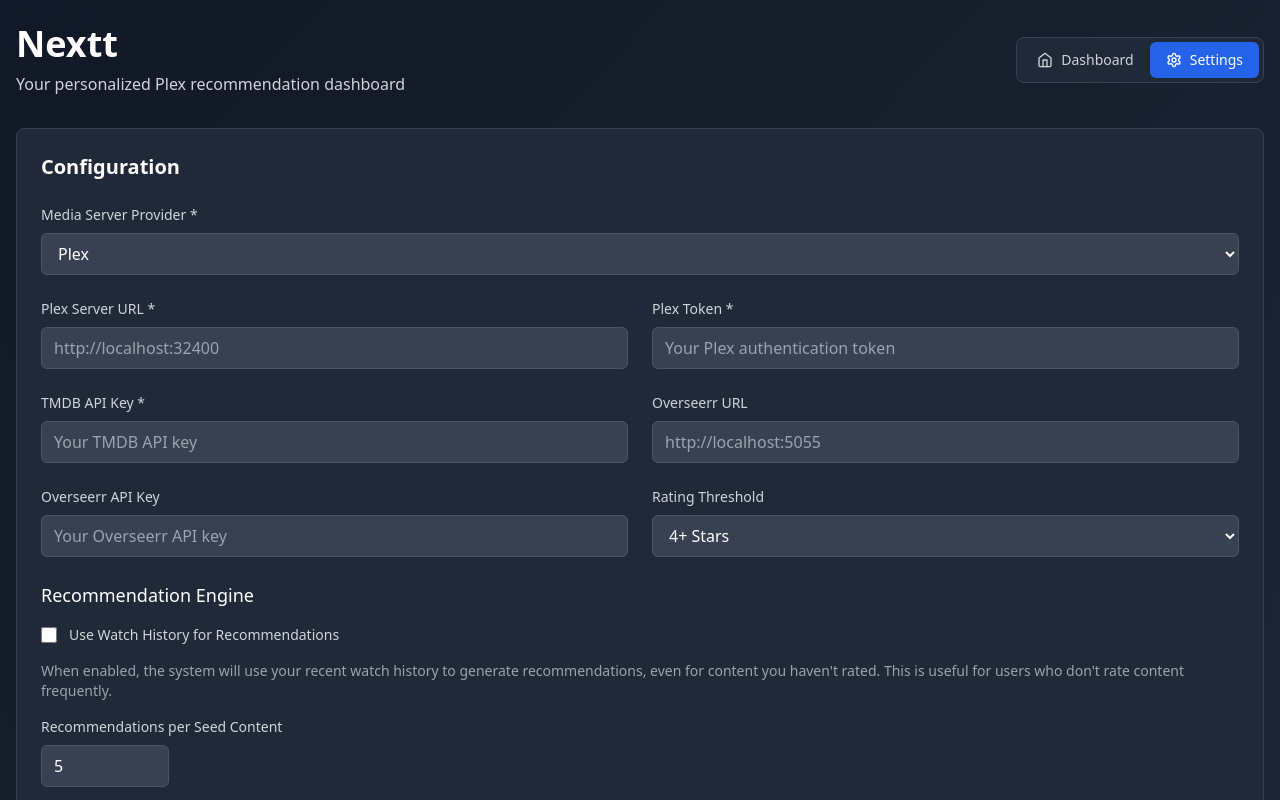
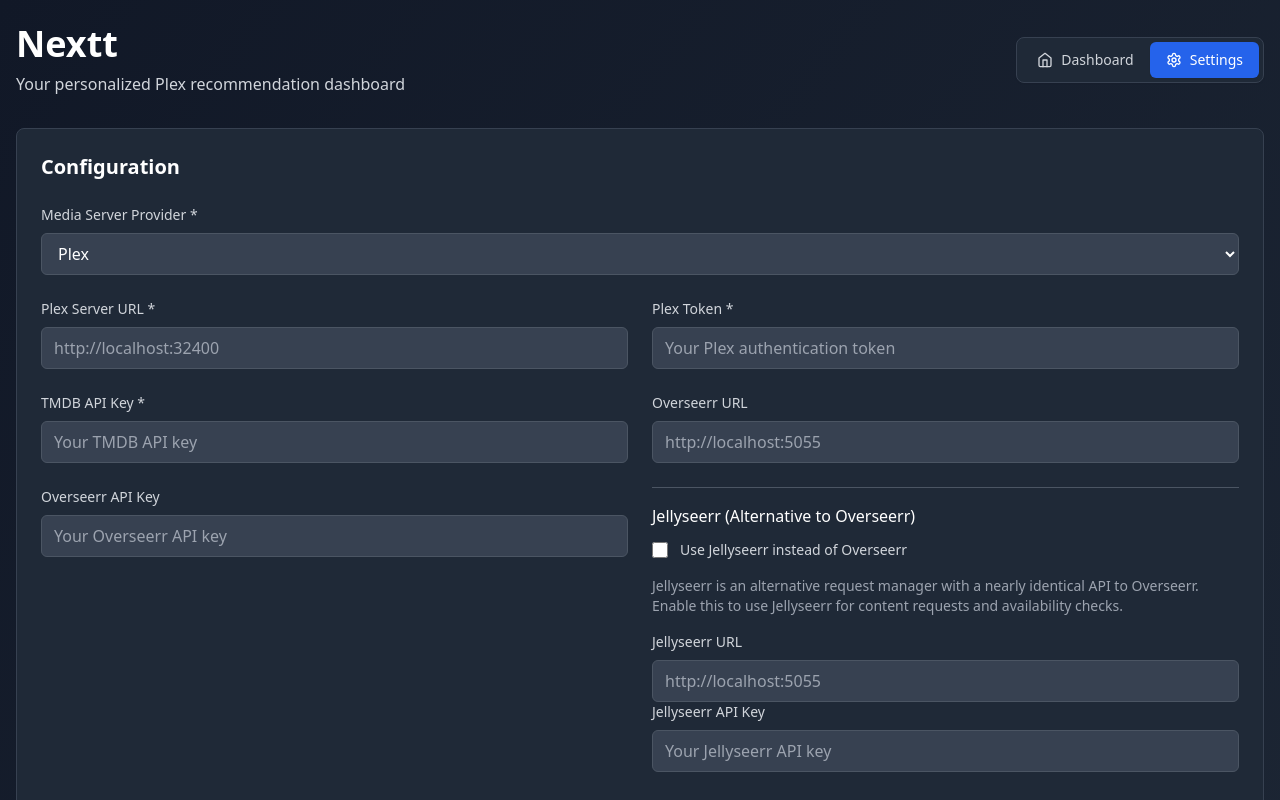
Before and after one commit to WhiskeyCoder/Nextt, a React (Vite) app: page / in a window 1280 px wide. Both pictures are taken after a click on the button "Settings". Shown: the top 800 px of the page. Built offline with nearby package versions, Linux system fonts and the light colour scheme; no server answers.

Commit message:
Update ConfigForm.tsx

```diff
--- a/src/components/ConfigForm.tsx
+++ b/src/components/ConfigForm.tsx
@@ -174,6 +174,55 @@ export function ConfigForm({ config, onConfigChange }: ConfigFormProps) {
           />
         </div>
 
+        {/* Jellyseerr Configuration */}
+        <div className="border-t border-gray-600 pt-4">
+          <h4 className="text-md font-medium text-white mb-3">Jellyseerr (Alternative to Overseerr)</h4>
+
+          <div className="flex items-center space-x-3 mb-4">
+            <input
+              type="checkbox"
+              id="useJellyseerr"
+              checked={config.useJellyseerr}
+              onChange={(e) => updateConfig('useJellyseerr', e.target.checked)}
+              className="w-4 h-4 text-blue-600 bg-gray-700 border-gray-600 rounded focus:ring-blue-500 focus:ring-2"
+            />
+            <label htmlFor="useJellyseerr" className="text-sm font-medium text-gray-300">
+              Use Jellyseerr instead of Overseerr
+            </label>
+          </div>
+
+          <p className="text-sm text-gray-400 mb-4">
+            Jellyseerr is an alternative request manager with a nearly identical API to Overseerr.
+            Enable this to use Jellyseerr for content requests and availability checks.
+          </p>
+
+          <div>
+            <label className="block text-sm font-medium text-gray-300 mb-2">
+              Jellyseerr URL
+            </label>
+            <input
+              type="url"
+              value={config.jellyseerrUrl}
+              onChange={(e) => updateConfig('jellyseerrUrl', e.target.value)}
+              placeholder="http://localhost:5055"
+              className="w-full px-3 py-2 bg-gray-700 border border-gray-600 text-white rounded-md focus:outline-none focus:ring-2 focus:ring-blue-500 focus:border-transparent"
+            />
+          </div>
+
+          <div>
+            <label className="block text-sm font-medium text-gray-300 mb-2">
+              Jellyseerr API Key
+            </label>
+            <input
+              type="password"
+              value={config.jellyseerrApiKey}
+              onChange={(e) => updateConfig('jellyseerrApiKey', e.target.value)}
+              placeholder="Your Jellyseerr API key"
+              className="w-full px-3 py-2 bg-gray-700 border border-gray-600 text-white rounded-md focus:outline-none focus:ring-2 focus:ring-blue-500 focus:border-transparent"
+            />
+          </div>
+        </div>
+
         <div>
           <label className="block text-sm font-medium text-gray-300 mb-2">
             Rating Threshold
```
